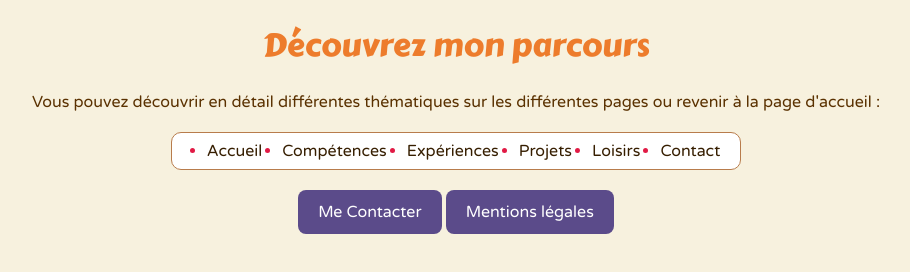
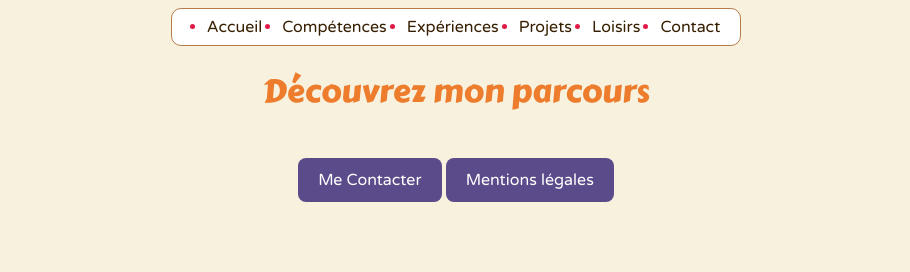
Before and after one commit to lalequemaeva/Portfolio, a plain HTML site: page pages/formation.html in a window 1280 px wide. Shown: the whole page, without its empty margins (184-1094 px from the left). Drawn offline with Linux system fonts and the light colour scheme.

Commit message:
Add files via upload

```diff
--- a/pages/formation.html
+++ b/pages/formation.html
@@ -4,6 +4,15 @@
     <meta charset="UTF-8" />
     <meta name="viewport" content="width=device-width, initial-scale=1" />
     <title>Maëva – Mes Formations</title>
+
+    <ul>
+      <li><a class="info" href="../index.html">Accueil</a></li>
+      <li><a class="info" href="competences.html">Compétences</a></li>
+      <li><a class="info" href="experiences.html">Expériences</a></li>
+      <li><a class="info" href="projets.html">Projets</a></li>
+      <li><a class="info" href="loisirs.html">Loisirs</a></li>
+      <li><a class="info" href="contact.html">Contact</a></li>
+    </ul>
 
     <link rel="icon" type="image/svg+xml" href="../images/logo.svg" />
 
@@ -29,19 +38,6 @@
   <body>
     <header>
       <h1 class="carter-one-regular">Découvrez mon parcours</h1>
-      <p class="texte">
-        Vous pouvez découvrir en détail différentes thématiques sur les
-        différentes pages ou revenir à la page d'accueil :
-      </p>
-      <br />
-      <ul>
-        <li><a class="info" href="../index.html">Accueil</a></li>
-        <li><a class="info" href="competences.html">Compétences</a></li>
-        <li><a class="info" href="experiences.html">Expériences</a></li>
-        <li><a class="info" href="projets.html">Projets</a></li>
-        <li><a class="info" href="loisirs.html">Loisirs</a></li>
-        <li><a class="info" href="contact.html">Contact</a></li>
-      </ul>
     </header>
     <br />
   </body>
```
Also changed, not shown: index.html (+9 -14 lines), pages/competences.html (+10 -12 lines), pages/contact.html (+10 -12 lines), pages/experiences.html (+10 -12 lines), pages/loisirs.html (+9 -11 lines), pages/mentions-legales.html (+10 -13 lines), pages/projets.html (+10 -12 lines).
